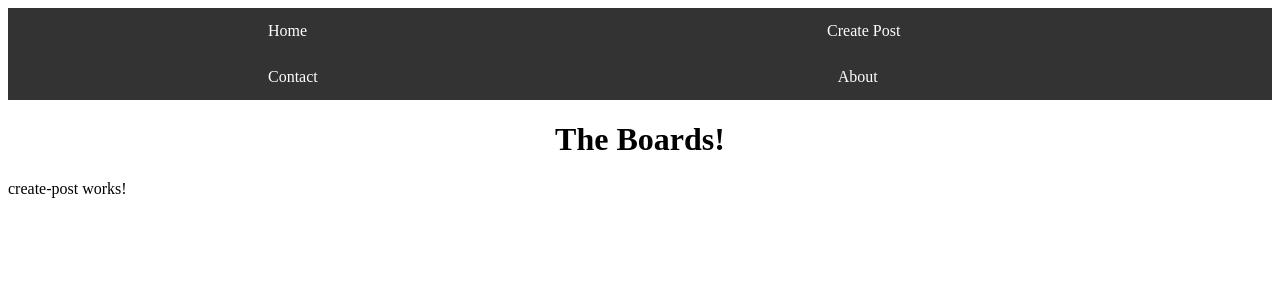
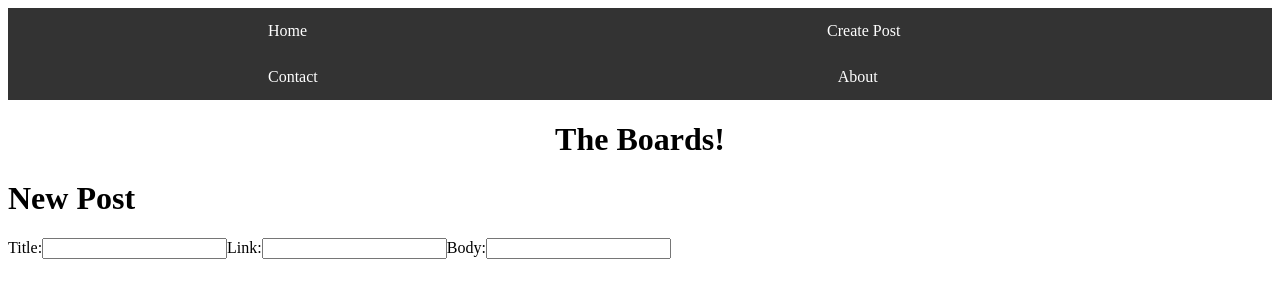
Before and after one commit to PorterSavage/Forum, an Angular app: page /create-post in a window 1280 px wide. Shown: the top 300 px of the page. Built offline with nearby package versions, Linux system fonts and the light colour scheme.

Commit message:
Created a form with inputs equal to the thread object attributes

```diff
--- a/src/app/create-post/create-post.component.html
+++ b/src/app/create-post/create-post.component.html
@@ -1,3 +1,9 @@
-<p>
-  create-post works!
-</p>
+<h1>New Post</h1>
+<div>
+  <label>Title:</label>
+  <input #title>
+  <label>Link:</label>
+  <input #link>
+  <label>Body:</label>
+  <input #body>
+</div>
```
